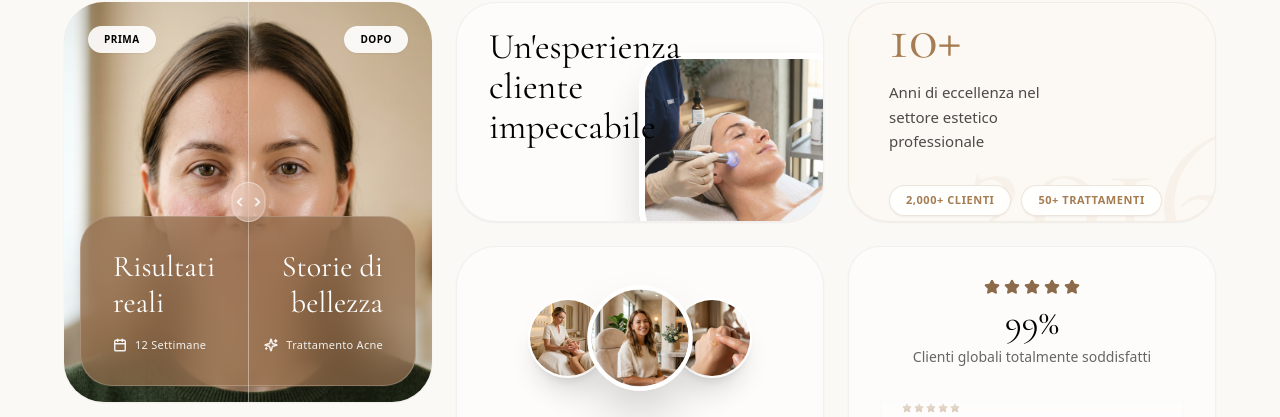
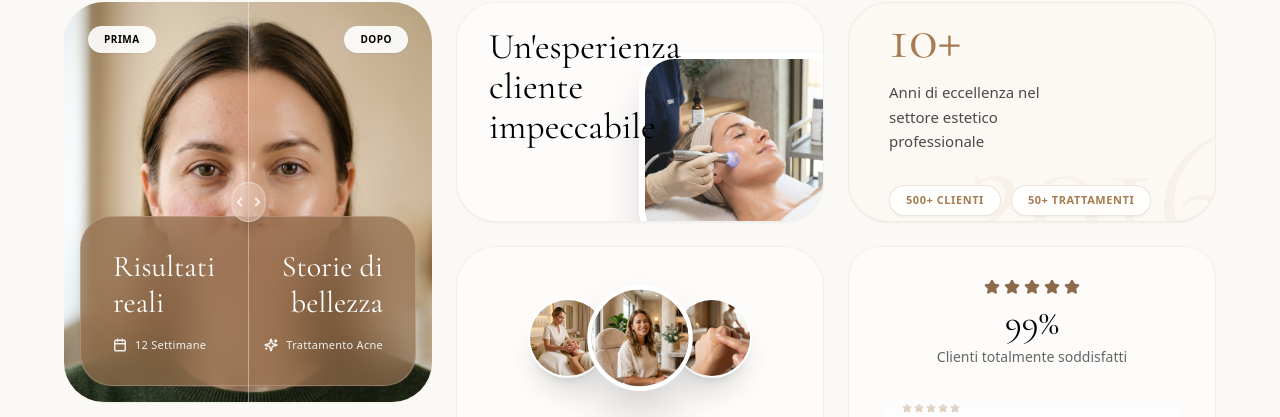
Before and after one commit to belpietrodavide01-beep/centro-estetico-1, a React (Vite) app: page / in a window 1280 px wide. Shown: the part 4864-5281 px from the top of the page. Built offline with nearby package versions, Linux system fonts and the light colour scheme.

Commit message:
style: final update for social proof numbers and text

```diff
--- a/src/components/BentoGridSection.jsx
+++ b/src/components/BentoGridSection.jsx
@@ -260,7 +260,7 @@ export default function BentoGridSection() {
                 Anni di eccellenza nel settore estetico professionale
               </p>
               <div className="flex flex-wrap gap-2.5 z-10">
-                <span className="px-4 py-1.5 bg-white/90 border border-[#a67c52]/20 rounded-full text-[11px] font-bold tracking-wider text-[#a67c52] uppercase shadow-sm">2,000+ Clienti</span>
+                <span className="px-4 py-1.5 bg-white/90 border border-[#a67c52]/20 rounded-full text-[11px] font-bold tracking-wider text-[#a67c52] uppercase shadow-sm">500+ Clienti</span>
                 <span className="px-4 py-1.5 bg-white/90 border border-[#a67c52]/20 rounded-full text-[11px] font-bold tracking-wider text-[#a67c52] uppercase shadow-sm">50+ Trattamenti</span>
               </div>
             </motion.div>
@@ -276,7 +276,7 @@ export default function BentoGridSection() {
                   {[...Array(5)].map((_, i) => <Star key={i} size={16} className="fill-[#8c6b4a] text-[#8c6b4a]" />)}
                 </div>
                 <h3 className="text-black text-4xl font-serif mb-1" style={{ fontFamily: 'Cormorant Garamond, serif' }}>99%</h3>
-                <p className="text-black/60 text-sm">Clienti globali totalmente soddisfatti</p>
+                <p className="text-black/60 text-sm">Clienti totalmente soddisfatti</p>
               </div>
 
               {/* Masking Container for Marquee */}
```
